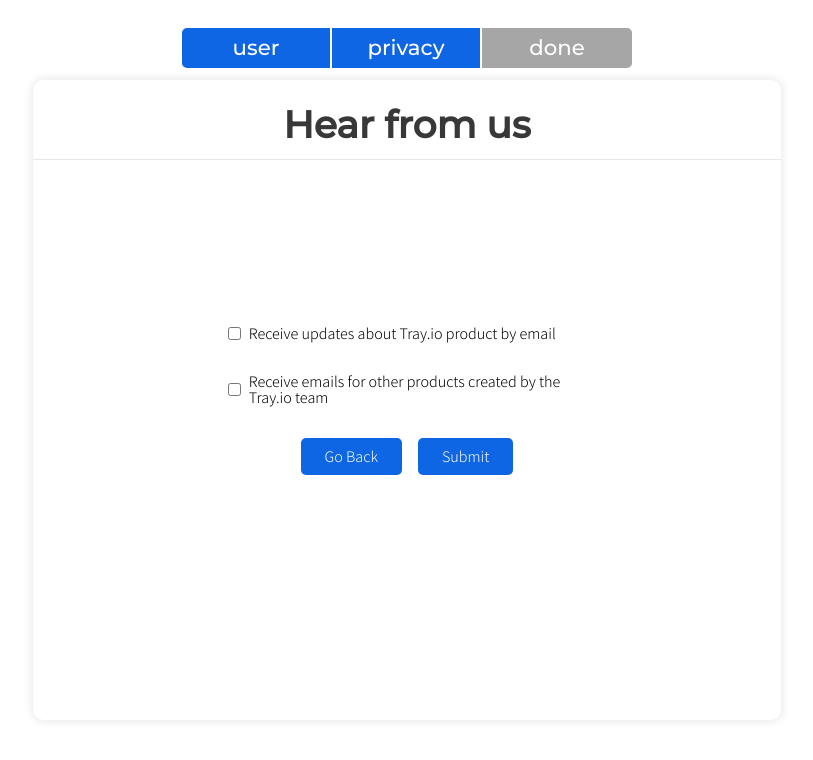
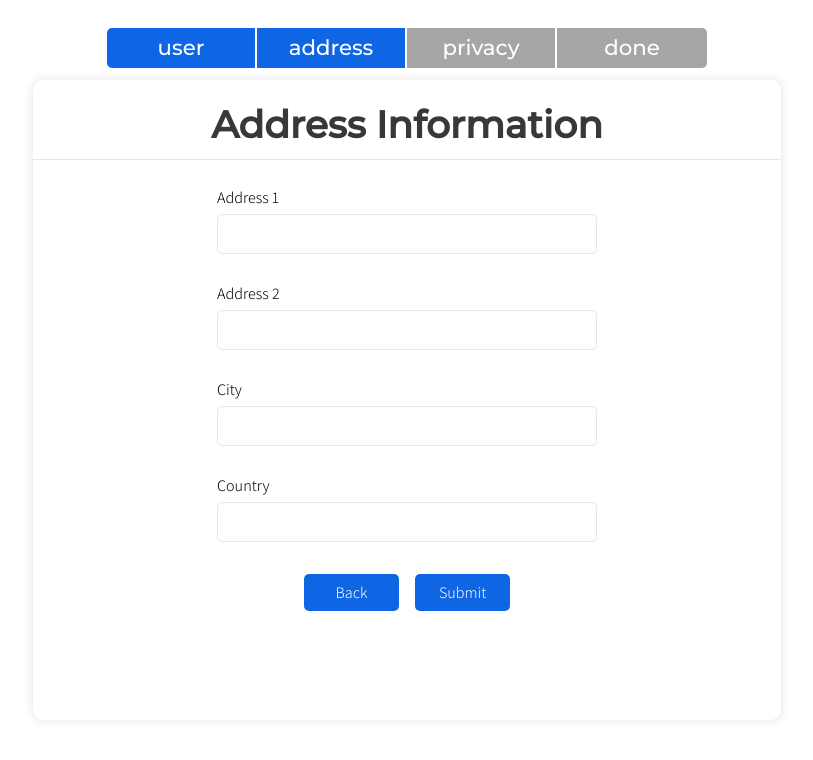
Before and after one commit to CxGarcia/tray, a React (Create React App) app: page / in a window 1280 px wide. Both pictures are taken after typing "Sample", "Sample", "name@example.com", "Sample123" into the empty fields and a click on the button "Submit". Shown: the top 760 px of the page, without its empty margins (233-1046 px from the left). Built offline with nearby package versions, Linux system fonts and the light colour scheme.

Commit message:
feat: additional address step

```diff
--- a/src/App.js
+++ b/src/App.js
@@ -3,6 +3,7 @@ import { useMachine } from '@xstate/react';
 
 import FormSteps from 'components/FormSteps/FormSteps';
 import UserForm from 'components/UserForm/UserForm';
+import AddressForm from 'components/AddressForm/AddressForm';
 import PrivacyForm from 'components/PrivacyForm/PrivacyForm';
 import Loading from 'components/Loading/Loading';
 import Success from 'components/Success/Success';
@@ -13,6 +14,7 @@ import styles from './App.module.scss';
 
 const steps = {
   user: UserForm,
+  address: AddressForm,
   privacy: PrivacyForm,
   loading: Loading,
   success: Success,
--- /dev/null
+++ b/src/components/AddressForm/AddressForm.js
@@ -0,0 +1,62 @@
+import React, { useState } from 'react';
+import styles from './AddressForm.module.scss';
+
+function AddressForm({ send, context }) {
+  const [info, setInfo] = useState(context);
+  const { address1, address2, city, country } = info;
+
+  function handleSubmit(event) {
+    event.preventDefault();
+
+    send('SUBMIT', { payload: info });
+  }
+
+  function handleChange(event) {
+    const { name, value } = event.target;
+
+    setInfo(() => {
+      return { ...info, [name]: value };
+    });
+  }
+
+  function handleBack(event) {
+    event.preventDefault();
+    send('BACK', { payload: info });
+  }
+
+  return (
+    <form
+      className={styles.form}
+      onSubmit={handleSubmit}
+      onChange={handleChange}
+    >
+      <h1 className={styles.formTitle}>Address Information</h1>
+      <div>
+        <label htmlFor="address1">Address 1</label>
+        <input id="address1" type="text" name="address1" value={address1} />
+      </div>
+
+      <div>
+        <label htmlFor="address2">Address 2</label>
+        <input id="address2" type="text" name="address2" value={address2} />
+      </div>
+
+      <div>
+        <label htmlFor="city">City</label>
+        <input id="city" type="text" name="city" value={city} />
+      </div>
+
+      <div>
+        <label htmlFor="country">Country</label>
+        <input id="country" type="text" name="country" value={country} />
+      </div>
+
+      <div className={styles.buttonContainer}>
+        <button onClick={handleBack}>Back</button>
+        <button type="submit">Submit</button>
+      </div>
+    </form>
+  );
+}
+
+export default AddressForm;
--- /dev/null
+++ b/src/components/AddressForm/AddressForm.module.scss
@@ -0,0 +1,88 @@
+@import 'styles/main.scss';
+
+.form {
+  @include flex(column);
+
+  height: 100%;
+
+  > * {
+    margin: 1rem 0;
+  }
+
+  div {
+    @include flex(column, flex-start);
+  }
+
+  input {
+    width: 380px;
+    height: 40px;
+    padding: 8px 12px;
+
+    margin-top: 0.5rem;
+
+    border-radius: 5px;
+    border: 1px solid $highlights-light;
+    outline: none;
+
+    transition: all 0.25s ease-in;
+
+    &:focus {
+      box-shadow: 0px 0px 0px 2px $hightlights;
+    }
+  }
+
+  .buttonContainer {
+    @include flex(row);
+    width: 50%;
+
+    button {
+      @include form-button;
+      min-width: 50%;
+      margin: 0 0.5rem;
+    }
+  }
+}
+
+.formTitle {
+  @include form-title;
+}
+
+.invalidContainer {
+  position: absolute;
+  right: 25px;
+
+  padding: 1rem;
+  width: 20%;
+
+  border: 1px solid $red;
+  border-radius: 10px;
+
+  animation: grow 0.5s;
+
+  h2 {
+    width: 100%;
+
+    color: $font-color;
+    text-align: center;
+    border-bottom: 1px solid $highlights-light;
+  }
+
+  p {
+    margin: 1.5rem 0;
+    width: 100%;
+
+    color: $font-color;
+    font-weight: 400;
+    line-height: 1.25rem;
+  }
+}
+
+@keyframes grow {
+  0% {
+    transform: scale(0);
+  }
+
+  100% {
+    transform: scale(1);
+  }
+}
--- a/src/components/FormSteps/FormSteps.js
+++ b/src/components/FormSteps/FormSteps.js
@@ -3,7 +3,7 @@ import styles from './FormSteps.module.scss';
 
 function FormSteps({ value }) {
   function renderSteps() {
-    const steps = ['user', 'privacy'];
+    const steps = ['user', 'address', 'privacy'];
     const idxOfActiveStep = steps.indexOf(value);
 
     return steps.map((step, idx) => {
--- a/src/state-machines/formStepMachine.js
+++ b/src/state-machines/formStepMachine.js
@@ -17,6 +17,12 @@ export const formStepMachine = Machine({
       trayUpdates: false,
       otherUpdates: false,
     },
+    address: {
+      address1: '',
+      address2: '',
+      city: '',
+      country: '',
+    },
   },
   //the initial state (step) of our form
   initial: 'user',
@@ -29,9 +35,21 @@ export const formStepMachine = Machine({
       //for example, once the form is submitted, the state machine transitions into the privacy state and so on
       on: {
         SUBMIT: {
-          target: 'privacy',
+          target: 'address',
           //when the form is submitted, it has already been validated
           actions: assign({ user: (_, event) => event.payload }),
+        },
+      },
+    },
+    address: {
+      on: {
+        SUBMIT: {
+          target: 'privacy',
+          actions: assign({ address: (_, event) => event.payload }),
+        },
+        BACK: {
+          target: 'user',
+          actions: assign({ address: (_, event) => event.payload }),
         },
       },
     },
@@ -43,7 +61,7 @@ export const formStepMachine = Machine({
         },
         //another possible event, is if we go back to previous step which is handled by the BACK event
         BACK: {
-          target: 'user',
+          target: 'address',
           actions: assign({ privacy: (_, event) => event.payload }),
         },
       },
```
